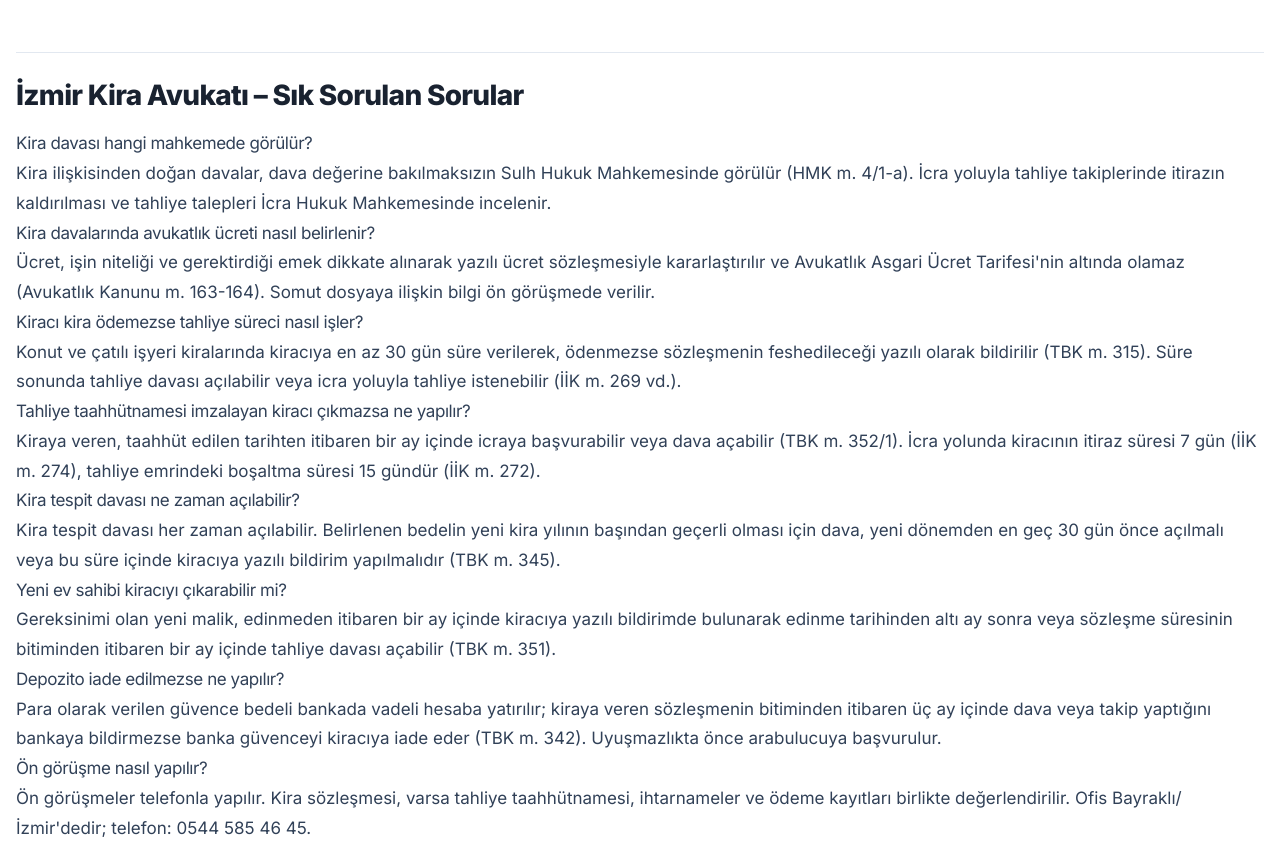
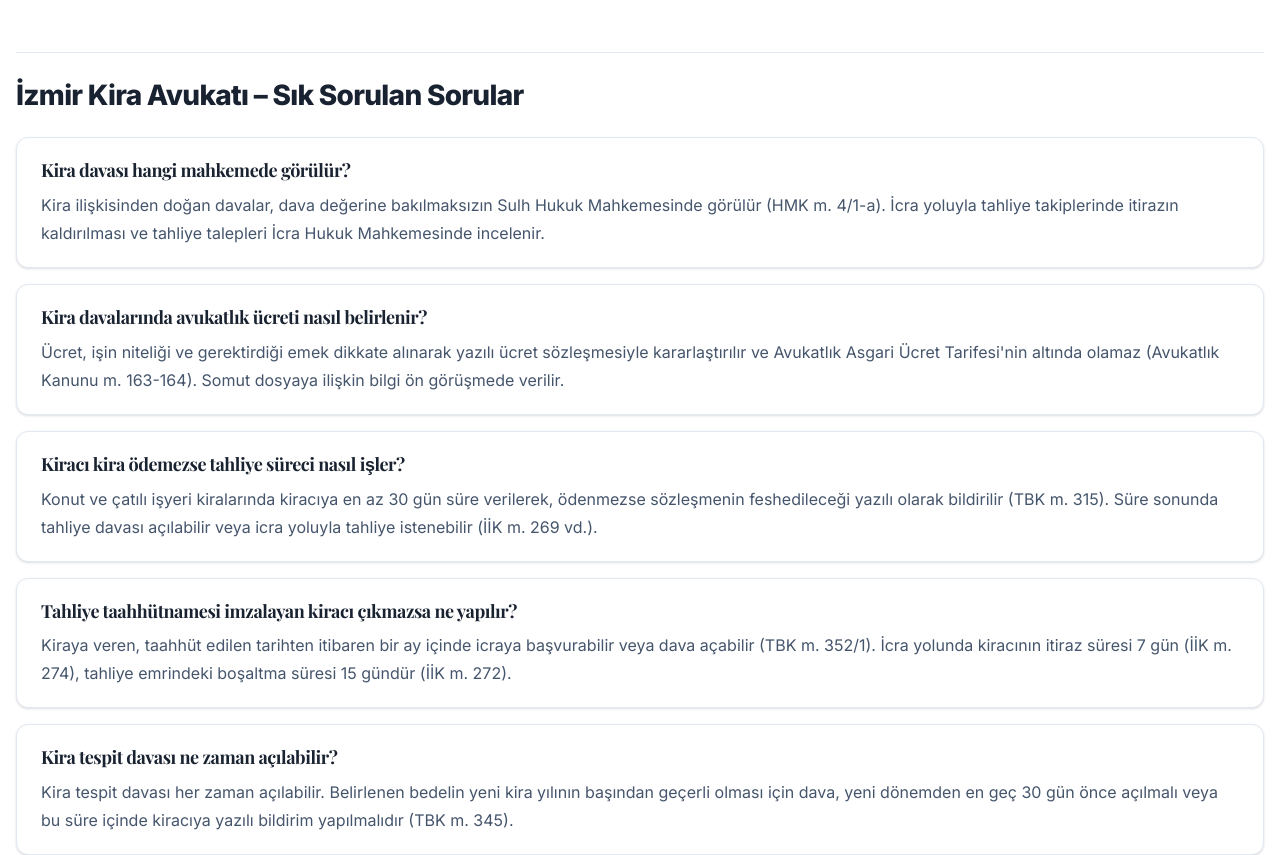
Before and after one commit to pixelmirage/site, a Next.js app: page /izmir-kira-avukati in a window 1280 px wide. Shown: the part 4143-4998 px from the top of the page. Built offline with nearby package versions, Linux system fonts and the light colour scheme.

Commit message:
fix: card-style FAQ on /izmir-kira-avukati/ (#23)
Co-authored-by: pixelmirage <203583957+pixelmirage@users.noreply.github.com>

```diff
--- a/src/app/izmir-kira-avukati/page.tsx
+++ b/src/app/izmir-kira-avukati/page.tsx
@@ -325,12 +325,14 @@ export default function IzmirKiraAvukatiPage() {
                         {/* SSS */}
                         <h2 id="sss" className="scroll-mt-24">İzmir Kira Avukatı – Sık Sorulan Sorular</h2>
 
-                        {faqs.map((f) => (
-                            <div key={f.question}>
-                                <h3>{f.question}</h3>
-                                <p>{f.answer}</p>
-                            </div>
-                        ))}
+                        <div className="not-prose my-6 space-y-3 md:space-y-4">
+                            {faqs.map((f) => (
+                                <div key={f.question} className="rounded-xl border border-slate-200 bg-white px-5 py-4 md:px-6 md:py-5 shadow-sm">
+                                    <h3 className="font-serif text-base md:text-lg font-bold leading-snug text-primary">{f.question}</h3>
+                                    <p className="mt-2 text-[0.95rem] md:text-base leading-7 text-slate-600">{f.answer}</p>
+                                </div>
+                            ))}
+                        </div>
 
                         <YouTubeShorts
                             videoId="JeM-o0sl9j8"
```
